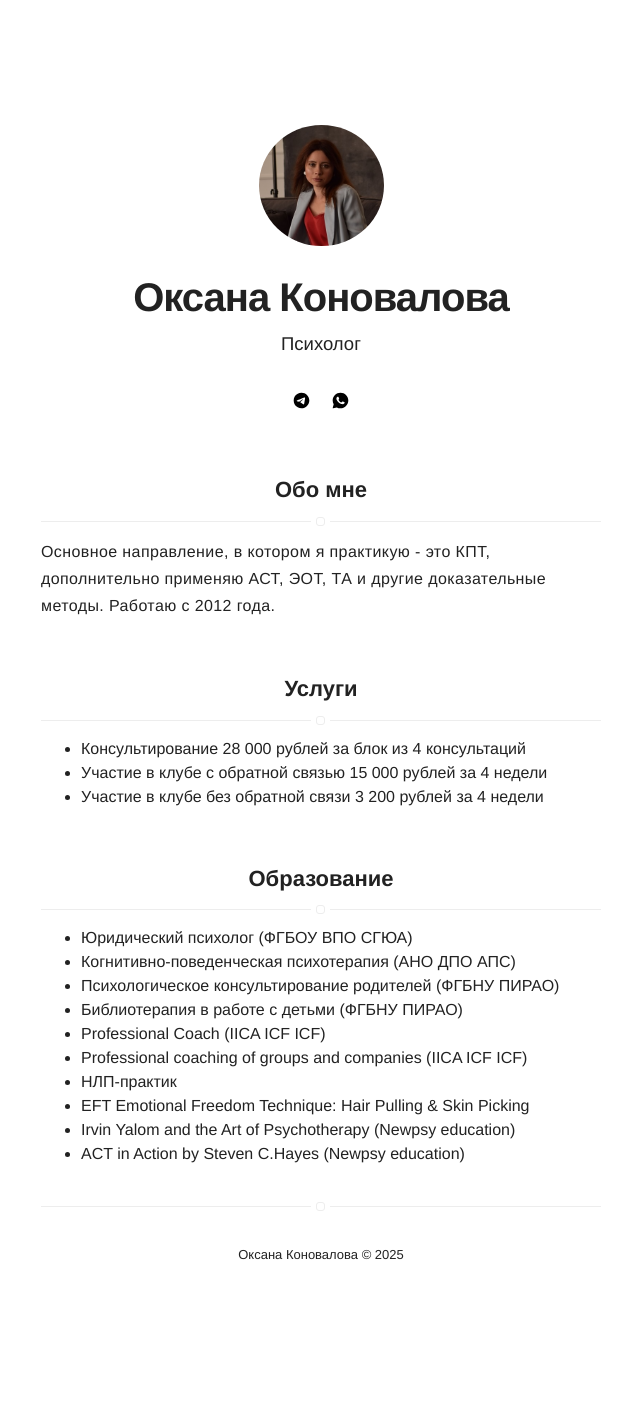
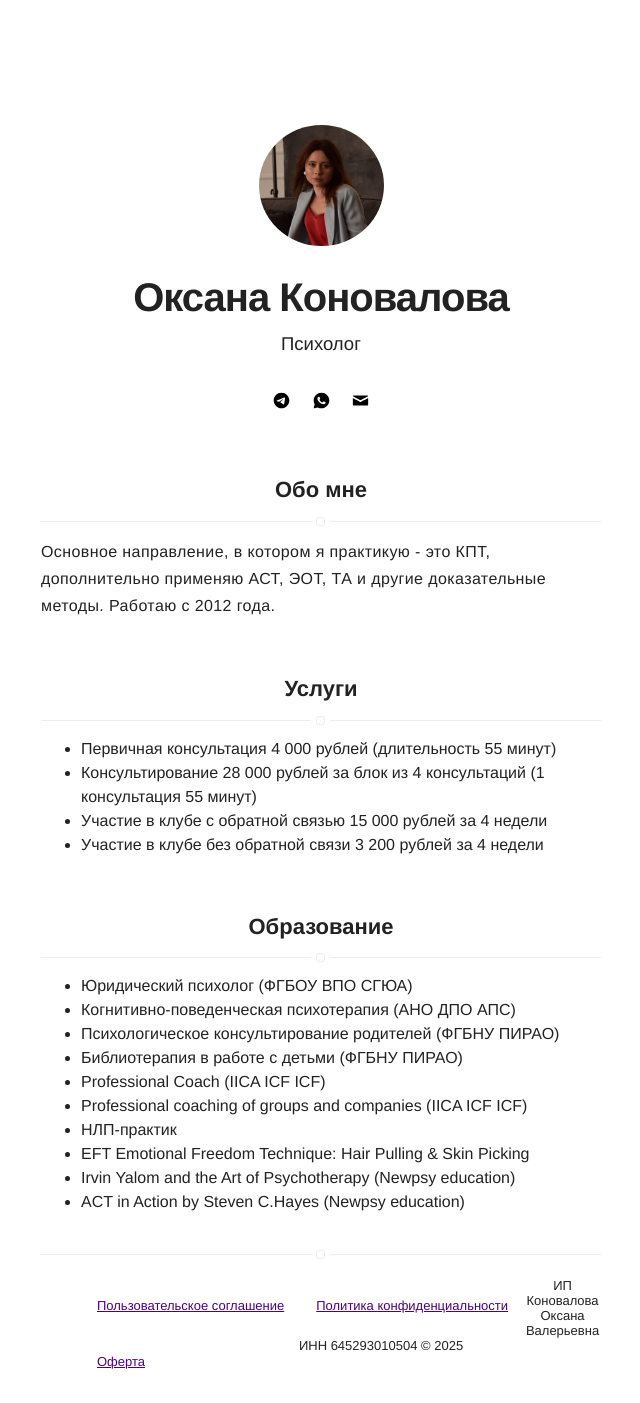
Before and after one commit to ttm-help/main-site, a Jekyll site: the page built from index.html, in a window 1280 px wide. Shown: the whole page, without its empty margins (319-959 px from the left). Built offline with Jekyll 4.4.1, drawn with Linux system fonts in a browser that asks for light colours; before the commit the page ends 1302 px from its top, so only the background shows below that.

Commit message:
add docs

```diff
--- a/_config.yml
+++ b/_config.yml
@@ -1,6 +1,6 @@
 name: Оксана Коновалова
 bio: Психолог
-
+footer_title: ИП Коновалова Оксана Валерьевна ИНН 645293010504
 description: Сайт психолога Коноваловой Оксаны
 
 picture: assets/images/profile.jpg
@@ -10,6 +10,7 @@ social-media: true
 #instagram: myinstagram
 telegram: Konovalova_Oksana
 whatsapp: 79053810566
+email: ttm.help.ru@gmail.com
 
 # do you want a larger site? change the option below
 # options: [normal, large] | default: normal
@@ -35,7 +36,8 @@ skills-list:
 
 offers: true
 offers-list:
-    - Консультирование 28 000 рублей за блок из 4 консультаций
+    - Первичная консультация 4 000 рублей (длительность 55 минут)
+    - Консультирование 28 000 рублей за блок из 4 консультаций (1 консультация 55 минут)
     - Участие в клубе с обратной связью 15 000 рублей за 4 недели
     - Участие в клубе без обратной связи 3 200 рублей за 4 недели
 
--- a/_includes/footer.html
+++ b/_includes/footer.html
@@ -1,3 +1,12 @@
 <footer class="footer-main">
-    {{ site.name }} © {{ site.time | date: '%Y' }}
+    <div class="horizontal-list">
+        <ul>
+            <li><a href="/assets/docs/agreement.pdf">Пользовательское соглашение</a></li>
+            <li><a href="/assets/docs/private-policy.pdf">Политика конфиденциальности</a></li>
+            <li><a href="/assets/docs/oferta.pdf">Оферта</a></li>
+        </ul>
+    </div>
+    <div>
+        {{ site.footer_title }} © {{ site.time | date: '%Y' }}
+    </div>
 </footer>
--- a/_includes/social-links.html
+++ b/_includes/social-links.html
@@ -1,18 +1,18 @@
 <div class="social-links">
     {% if site.telegram %}
-        <a class="link" data-title="написать мне в телеграм" href="https://t.me/{{ site.telegram }}" target="_blank">
+        <a class="link" data-title="Написать мне в телеграм" href="https://t.me/{{ site.telegram }}" target="_blank">
             <svg class="icon icon-telegram"><use xlink:href="#icon-telegram"></use></svg>
         </a>
     {% endif %}
 
     {% if site.whatsapp %}
-        <a class="link" data-title="написать мне в ватсапп" href="https://wa.me/{{ site.whatsapp }}" target="_blank">
+        <a class="link" data-title="Написать мне в ватсапп" href="https://wa.me/{{ site.whatsapp }}" target="_blank">
             <svg class="icon icon-whatsapp"><use xlink:href="#icon-whatsapp"></use></svg>
         </a>
     {% endif %}
 
     {% if site.instagram %}
-        <a class="link" data-title="написать мне в инстаграм" href="http://instagram.com/{{ site.instagram }}" target="_blank">
+        <a class="link" data-title="Написать мне в инстаграм" href="http://instagram.com/{{ site.instagram }}" target="_blank">
             <svg class="icon icon-instagram"><use xlink:href="#icon-instagram"></use></svg>
         </a>
     {% endif %}
@@ -25,7 +25,7 @@
     {% endif %}
 
     {% if site.email %}
-        <a class="link" data-title="{{ site.email }}" href="mailto:{{ site.email }}">
+        <a class="link" data-title="Написать мне на почту" href="mailto:{{ site.email }}">
             <svg class="icon icon-mail"><use xlink:href="#icon-mail"></use></svg>
         </a>
     {% endif %}
--- a/_includes/style.scss
+++ b/_includes/style.scss
@@ -12,3 +12,4 @@
 @import "components/nav";
 @import "components/others";
 @import "components/social-links";
+@import "components/horizontal-list";
--- a/_sass/components/footer.sass
+++ b/_sass/components/footer.sass
@@ -1,6 +1,6 @@
 .footer-main
     border-top: 1px solid $epsilon
-    padding: 40px 0
+    padding: 10px 0 50px 0
     margin: 40px 0 0
     font-size: 1.3rem
     color: $gama
--- /dev/null
+++ b/_sass/components/horizontal-list.sass
@@ -0,0 +1,8 @@
+.horizontal-list
+    ul
+        list-style-type: none
+    li
+        float: left
+    a
+        display: block
+        padding: 16px
```
Also changed, not shown: 4 other files.
